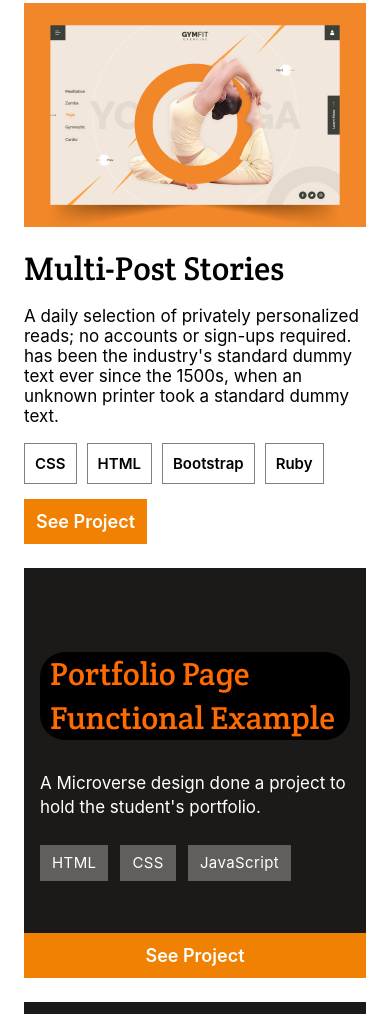
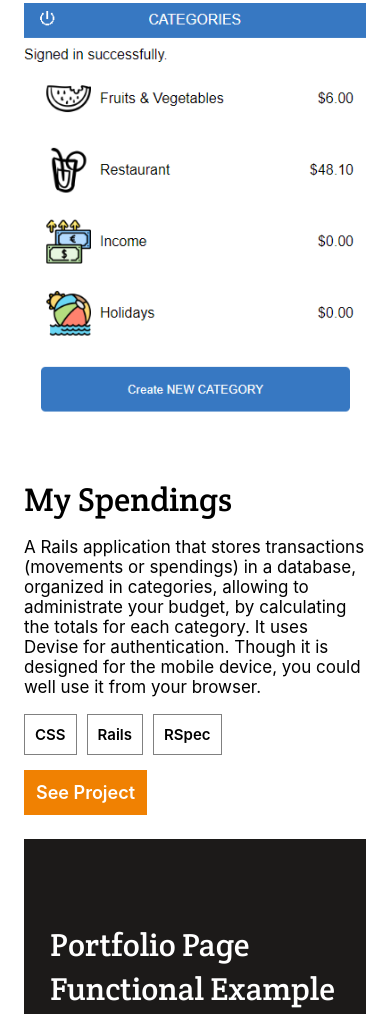
Before and after one commit to acolombo1/Portfolio, a plain HTML site: page index.html in a window 390 px wide. Shown: the part 947-1961 px from the top of the page. Drawn offline with Linux system fonts and the light colour scheme.

Commit message:
Project and other fixes

```diff
--- a/actions.js
+++ b/actions.js
@@ -4,13 +4,13 @@
 /* Store Projects in Javascript objects */
 const projects = {
   MultiPostStories: {
-    name: 'Multi Post Stories',
-    description: 'Lorem Ipsum is simply dummy text of the printing and typesetting industry. Lorem Ipsum has been the industry\'s standard dummy text ever since the 1500s, when an unknown printer took a galley of type and scrambled it 1960s with the releaLorem Ipsum is simply dummy text of the printing and typesetting industry. Lorem Ipsum has been the industry\'s standard dummy text ever since the 1500s, when an unknown printer took a galley of type and scrambled it 1960s with the releax map lapora verita.',
-    image: 'img/Portfolio1.png',
-    image2: 'img/Portfolio2.png',
-    technologies: ['html', 'Bootstrap', 'Ruby on Rails'],
-    linkLive: 'https://acolombo1.github.io/Portfolio/',
-    linkSource: 'https://github.com/acolombo1/Portfolio/',
+    name: 'My Spendings',
+    description: 'A Rails Mobile application that stores transactions (movements or spendings) in a database, organized in categories, allowing to administrate your budget, by calculating the totals for each category.',
+    image: 'img/myspendings1.png',
+    image2: 'img/myspendings1.png',
+    technologies: ['CSS3', 'Rails', 'RSpec', 'Capybara'],
+    linkLive: 'https://my-spendings-acolombo1.herokuapp.com/',
+    linkSource: 'https://github.com/acolombo1/MySpendings',
   },
   PortfolioPage: {
     name: 'Portfolio Page Functional Example',
@@ -49,22 +49,22 @@ const projects = {
     linkSource: 'https://github.com/acolombo1/Capstone1/',
   },
   ProfessionalArt1: {
-    name: 'Professional Art Printing Data',
-    description: 'A daily selection of privately personalized reads; no accounts or sign-ups required. has been the industry\'s standard',
-    image: 'img/background.png',
-    image2: 'img/background.png',
-    technologies: ['html', 'bootstrap', 'Ruby'],
-    linkLive: '#',
-    linkSource: '#',
+    name: 'Leaderboard',
+    description: 'A single page application that uses an API to keep a register of top scores (leaderboard).',
+    image: 'img/leaderboard.png',
+    image2: 'img/leaderboard.png',
+    technologies: ['HTML', 'CSS3', 'API'],
+    linkLive: 'https://acolombo1.github.io/leaderboard/dist/',
+    linkSource: 'https://github.com/acolombo1/leaderboard',
   },
   ProfessionalArt2: {
-    name: 'Professional Art Printing Data',
-    description: 'A daily selection of privately personalized reads; no accounts or sign-ups required. has been the industry\'s standard',
-    image: 'img/background.png',
-    image2: 'img/background.png',
-    technologies: ['html', 'bootstrap', 'Ruby'],
-    linkLive: '#',
-    linkSource: '#',
+    name: 'Metrics',
+    description: 'Metrics is a mobile application that shows a list of cryptocurrencies ordered by market cap. It makes use of coinpaprika.com API to have values updated. It also shows additional data on opening of a crypto card. Built with React/Redux.',
+    image: 'img/metrics.png',
+    image2: 'img/metrics.png',
+    technologies: ['HTML', 'CSS3', 'React', 'Redux'],
+    linkLive: 'https://metrics-acolombo1.herokuapp.com/',
+    linkSource: 'https://github.com/acolombo1/Metrics',
   },
 };
 
--- a/index.html
+++ b/index.html
@@ -35,7 +35,7 @@
           <a class="asnormal" href="#my-recent-works">Portfolio</a>
           <a class="asnormal" href="#about-me">About</a>
           <a class="asnormal" href="#form-section">Contact</a>
-          <a href="#"><img src="img/Icon-Mail.png" alt="mail" width="24" height="24"></a>
+          <a href="mailto: acolombo1@yahoo.com"><img src="img/Icon-Mail.png" alt="mail" width="24" height="24"></a>
         </div>
       </nav>
     </header>
@@ -43,9 +43,9 @@
       <ul class="sideicons">
         <li><a href="https://github.com/acolombo1"><img src="img/Git.png" alt="Github" width="40" height="40"></a></li>
         <li><a href="https://www.linkedin.com/in/aldo-colombo-2156009"><img src="img/In.png" alt="Linked In" width="40" height="40"></a></li>
-        <li><a href="#"><img src="img/Victoria.png" alt="Victory" width="40" height="40"></a></li>
+        <li><a href="https://angel.co/u/aldo-colombo"><img src="img/Victoria.png" alt="Victory" width="40" height="40"></a></li>
         <li><a href="https://twitter.com/aldocolombo"><img src="img/Twitter.png" alt="Twitter" width="40" height="40"></a></li>
-        <li><a href="#"><img src="img/M.png" alt="Medium" width="40" height="40"></a></li>
+        <li><a href="https://medium.com/@acolombo485"><img src="img/M.png" alt="Medium" width="40" height="40"></a></li>
       </ul>
       <div class="wrap1stpage">
         <h1 class="myh1">Hey There. I'm Aldo</h1>
@@ -59,9 +59,9 @@
         <ul class="bottomicons">
           <li><a href="https://github.com/acolombo1"><img src="img/Git.png" alt="Github" width="40" height="40"></a></li>
           <li><a href="https://www.linkedin.com/in/aldo-colombo-2156009"><img src="img/In.png" alt="Linked In" width="40" height="40"></a></li>
-          <li><a href="#"><img src="img/Victoria.png" alt="Victory" width="40" height="40"></a></li>
+          <li><a href="https://angel.co/u/aldo-colombo"><img src="img/Victoria.png" alt="Victory" width="40" height="40"></a></li>
           <li><a href="https://twitter.com/aldocolombo"><img src="img/Twitter.png" alt="Twitter" width="40" height="40"></a></li>
-          <li><a href="#"><img src="img/M.png" alt="Medium" width="40" height="40"></a></li>
+          <li><a href="https://medium.com/@acolombo485"><img src="img/M.png" alt="Medium" width="40" height="40"></a></li>
         </ul>
       </div>
     </section>
@@ -74,19 +74,18 @@
       <hr class="hr">
     </section>
     <section id="multi-post-stories" class="work1">
-      <img id="gymfit" src="img/ImgPlaceholder.png" alt="Gymfit Excercise">
+      <img id="gymfit" src="img/myspendings2.png" alt="Screenshot">
       <div id="textwrapper">
-        <h2 class="myh2bis">Multi-Post Stories</h2>
-        <p class="Inter-text firstInter-text">A daily selection of privately personalized reads;
-          no accounts or sign-ups required.
-          has been the industry's standard dummy text ever since the 1500s,
-          when an unknown printer took a standard dummy text.
+        <h2 class="myh2bis">My Spendings</h2>
+        <p class="Inter-text firstInter-text">A Rails application that stores transactions
+           (movements or spendings) in a database, organized in categories, allowing to administrate
+           your budget, by calculating the totals for each category. It uses Devise for authentication.
+           Though it is designed for the mobile device, you could well use it from your browser.
         </p>
         <ul class="boxed-words">
           <li class="boxed-word">CSS</li>
-          <li class="boxed-word">HTML</li>
-          <li class="boxed-word">Bootstrap</li>
-          <li class="boxed-word">Ruby</li>
+          <li class="boxed-word">Rails</li>
+          <li class="boxed-word">RSpec</li>
         </ul>
         <a id="Project1-btn" href="javascript:void(0);" class="button">See Project</a>
       </div>
@@ -154,28 +153,29 @@
         </div>
       </section>
       <section id="professional-art5" class="pa pa5">
-        <h2 class="myh2tri">Professional Art Printing Data</h2>
-        <p class="Inter-text textart">A daily selection of privately personalized reads;
-          no accounts or sign-ups required. has been the industry's standard
+        <h2 class="myh2tri">Leaderboard</h2>
+        <p class="Inter-text textart">A single page application that uses an API to keep a register of top scores (leaderboard).
         </p>
         <ul class="boxed-words2">
-          <li class="boxed-word2">html</li>
-          <li class="boxed-word2">bootstrap</li>
-          <li class="boxed-word2">Ruby</li>
+          <li class="boxed-word2">HTML</li>
+          <li class="boxed-word2">CSS3</li>
+          <li class="boxed-word2">API</li>
         </ul>
         <div class="buttoncontainer">
           <a id="Project6-btn" href="#professional-art5" class="button">See Project</a>
         </div>
       </section>
       <section id="professional-art6" class="pa pa6">
-        <h2 class="myh2tri">Professional Art Printing Data</h2>
-        <p class="Inter-text textart">A daily selection of privately personalized reads;
-          no accounts or sign-ups required. has been the industry's standard
+        <h2 class="myh2tri">Metrics</h2>
+        <p class="Inter-text textart">Metrics is a mobile application that shows a list of cryptocurrencies ordered
+          by market cap. It makes use of coinpaprika.com API to have values updated.
+          It also shows additional data on opening of a crypto card. Built with React/Redux.
         </p>
         <ul class="boxed-words2">
-          <li class="boxed-word2">html</li>
-          <li class="boxed-word2">bootstrap</li>
-          <li class="boxed-word2">Ruby</li>
+          <li class="boxed-word2">HTML</li>
+          <li class="boxed-word2">CSS3</li>
+          <li class="boxed-word2">React</li>
+          <li class="boxed-word2">Redux</li>
         </ul>
         <div class="buttoncontainer">
           <a id="Project7-btn" href="#professional-art6" class="button">See Project</a>
@@ -191,18 +191,19 @@
         feature or website. Look through some of my work and experience!
         If you like what you see and have a project you need coded, don’t hestiate to contact me.
       </p>
-      <div class="buttoncontainer2"><a href="#about-me" class="button">Get my Resume</a></div>
+      <div class="buttoncontainer2"><a href="img/Resume - Aldo Colombo.pdf" class="button">Get my Resume</a></div>
       <div class="hrcontainer">
         <hr class="hr2">
       </div>
       <div class="ulsection">
         <div class="ul1wrapper">
           <ul class="ul1">
-            <li>Language</li>
+            <li>Languages</li>
           </ul>
           <ul class="childitems">
             <li>Javascript</li>
             <li>Ruby</li>
+            <li>C#</li>
             <li>Html</li>
             <li>Css</li>
             <li>SQL</li>
@@ -216,8 +217,10 @@
             <li>Jest</li>
             <li>React</li>
             <li>Redux</li>
+            <li>Ruby on Rails</li>
             <li>RSpec</li>
-            <li>Ruby on Rails</li>
+            <li>Capybara</li>
+            <li>Devise</li>
           </ul>
         </div>
         <div class="ul3wrapper">
@@ -262,9 +265,9 @@
     <ul class="bottomgreyicons">
       <li class="icon"><a href="https://github.com/acolombo1"><img src="img/Icon-GitHub.png" alt="Github" width="24" height="24"></a></li>
       <li class="icon"><a href="https://www.linkedin.com/in/aldo-colombo-2156009"><img src="img/Icon-Linkedin.png" alt="Linked In" width="24" height="24"></a></li>
-      <li class="icon"><a href="#"><img src="img/Icon-Angelist.png" alt="Angelist" width="24" height="24"></a></li>
+      <li class="icon"><a href="https://angel.co/u/aldo-colombo"><img src="img/Icon-Angelist.png" alt="Angelist" width="24" height="24"></a></li>
       <li class="icon"><a href="https://twitter.com/aldocolombo"><img src="img/Icon-Twitter.png" alt="Twitter" width="24" height="24"></a></li>
-      <li class="icon"><a href="#"><img src="img/Icon-Medium.png" alt="Medium" width="24" height="24"></a></li>
+      <li class="icon"><a href="https://medium.com/@acolombo485"><img src="img/Icon-Medium.png" alt="Medium" width="24" height="24"></a></li>
     </ul>
     <hr class="hr4">
   </footer>
--- a/style.css
+++ b/style.css
@@ -455,8 +455,7 @@ section {
   font-weight: 400;
   font-size: 2em;
   line-height: 138%;
-  color: #ff6b00;
-  background-color: black;
+  color: white;
   border-width: 5px;
   border-radius: 25px;
   padding-left: 10px;
```
Also changed, not shown: img/awesome.png (added), img/leaderboard.png (added), img/metrics.png (added), img/myspendings1.png (added), img/myspendings2.png (added), img/myspendings3.png (added), 1 other file.
